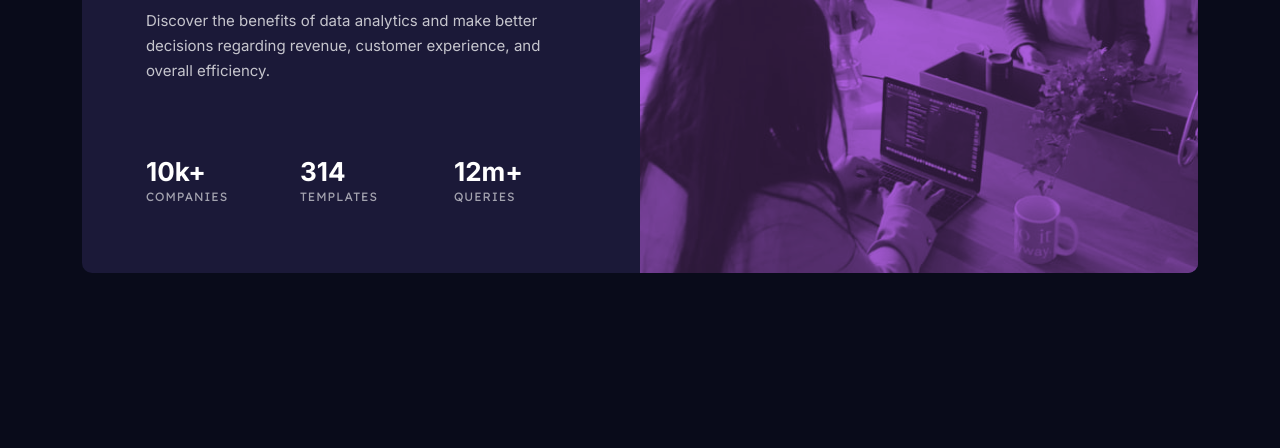
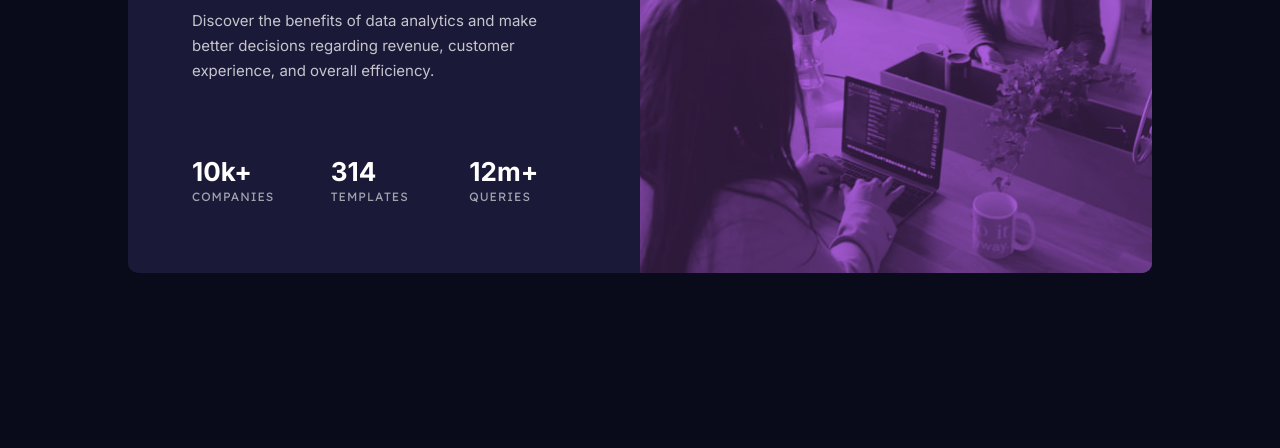
Before and after one commit to JenaCarry/frontend-mentor, a plain HTML site: page stats-preview-card-component-main/index.html in a window 1280 px wide. Shown: the part 352-800 px from the top of the page. Drawn offline with Linux system fonts and the light colour scheme.

Commit message:
Update style.css

```diff
--- a/stats-preview-card-component-main/assets/css/style.css
+++ b/stats-preview-card-component-main/assets/css/style.css
@@ -103,15 +103,7 @@ body {
 
 @media screen and (min-width: 425px) {
     .image {
-        height: 365px;
-        background: no-repeat center url("../images/image-header-mobile.jpg");
-        background-size: cover;
-    }
-}
-
-@media screen and (min-width: 425px) {
-    .image {
-        height: 400px;
+        height: 350px;
         background: no-repeat center url("../images/image-header-mobile.jpg");
         background-size: cover;
     }
@@ -127,7 +119,7 @@ body {
 
 @media screen and (min-width: 640px) {
     .container {
-        width: 87.2vw;
+        width: 80vw;
         max-width: 100%;
         height: 450px;
         display: grid;
@@ -146,7 +138,7 @@ body {
     .image {
         width: 100%;
         height: 100%;
-        background: no-repeat center url("../images/image-header-desktop.jpg");
+        background: no-repeat right url("../images/image-header-desktop.jpg");
         background-size: cover;
     }
 
```
